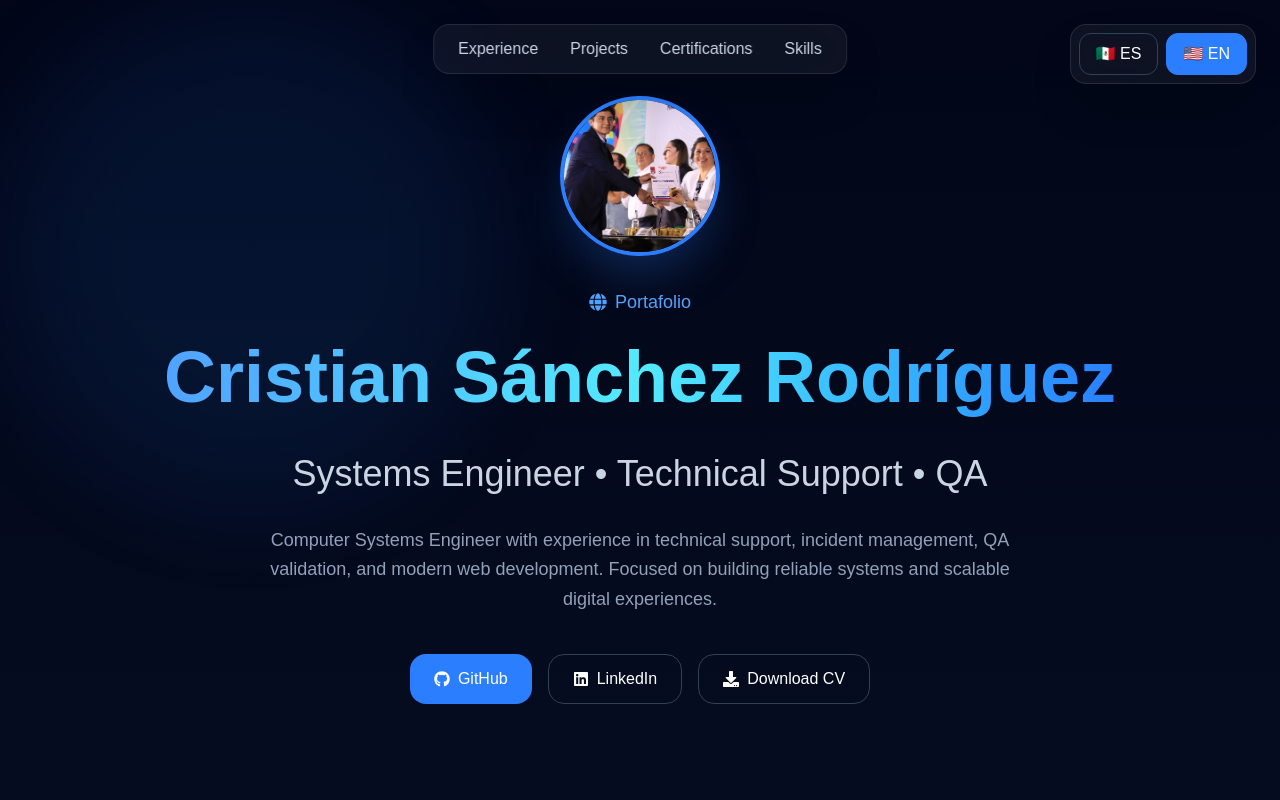
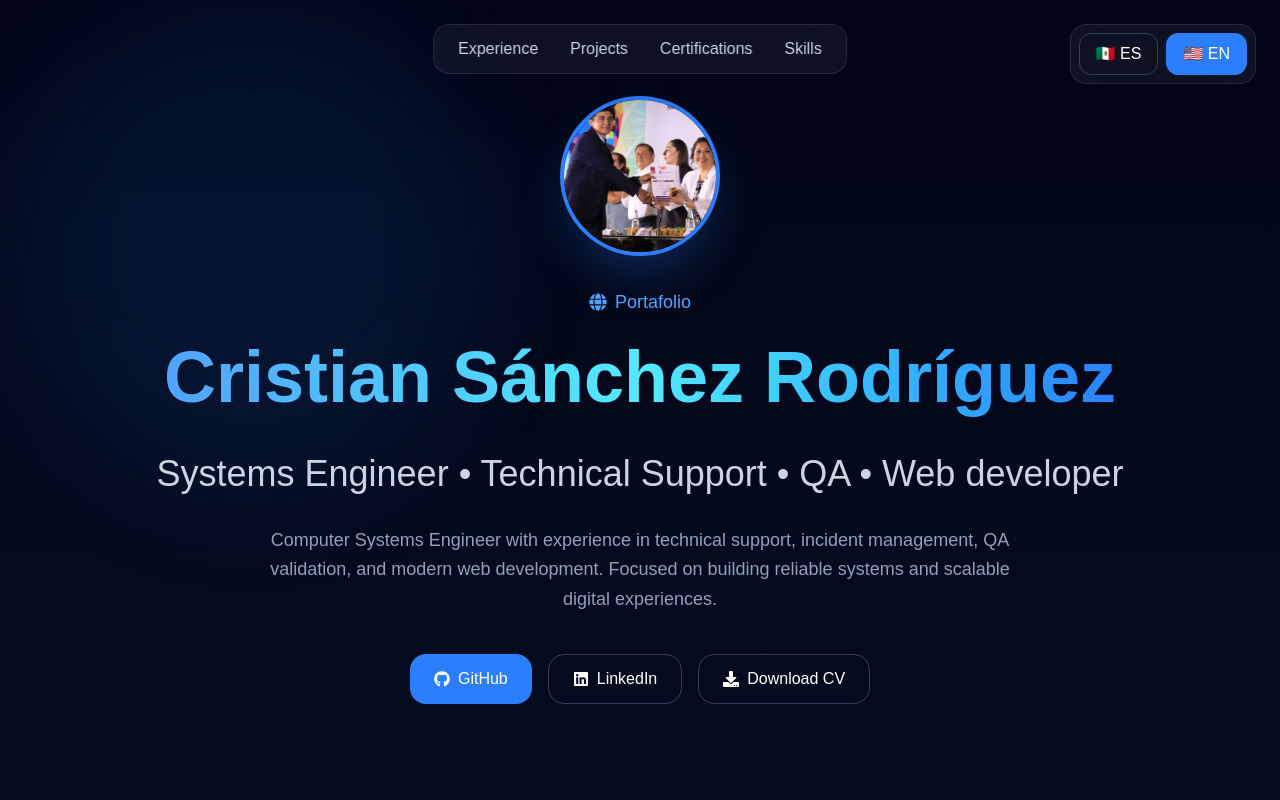
Before and after one commit to cristian25072002Real/Portafolio, a React (Vite) app: page / in a window 1280 px wide. Shown: the top 800 px of the page. Built offline with nearby package versions, Linux system fonts and the light colour scheme.

Commit message:
cambios en portfolio

```diff
--- a/src/App.jsx
+++ b/src/App.jsx
@@ -33,7 +33,7 @@ export default function App() {
   const text = {
     en: {
       role:
-        "Systems Engineer • Technical Support • QA",
+        "Systems Engineer • Technical Support • QA • Web developer",
 
       about:
         "Computer Systems Engineer with experience in technical support, incident management, QA validation, and modern web development. Focused on building reliable systems and scalable digital experiences.",
```
